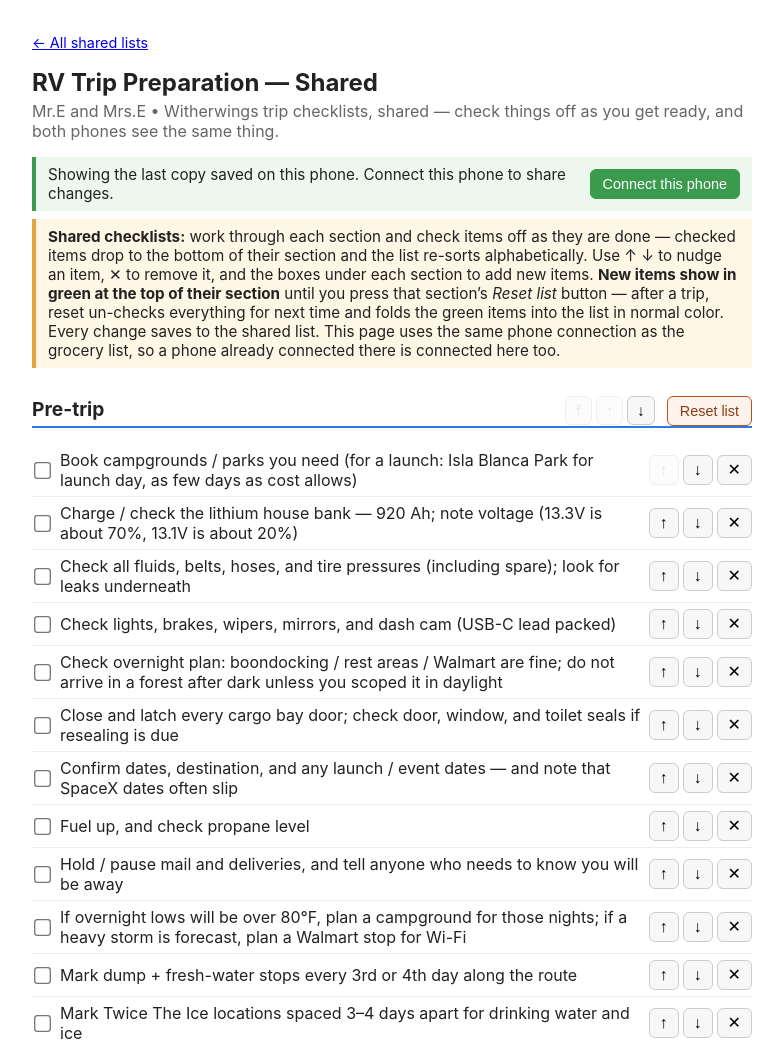
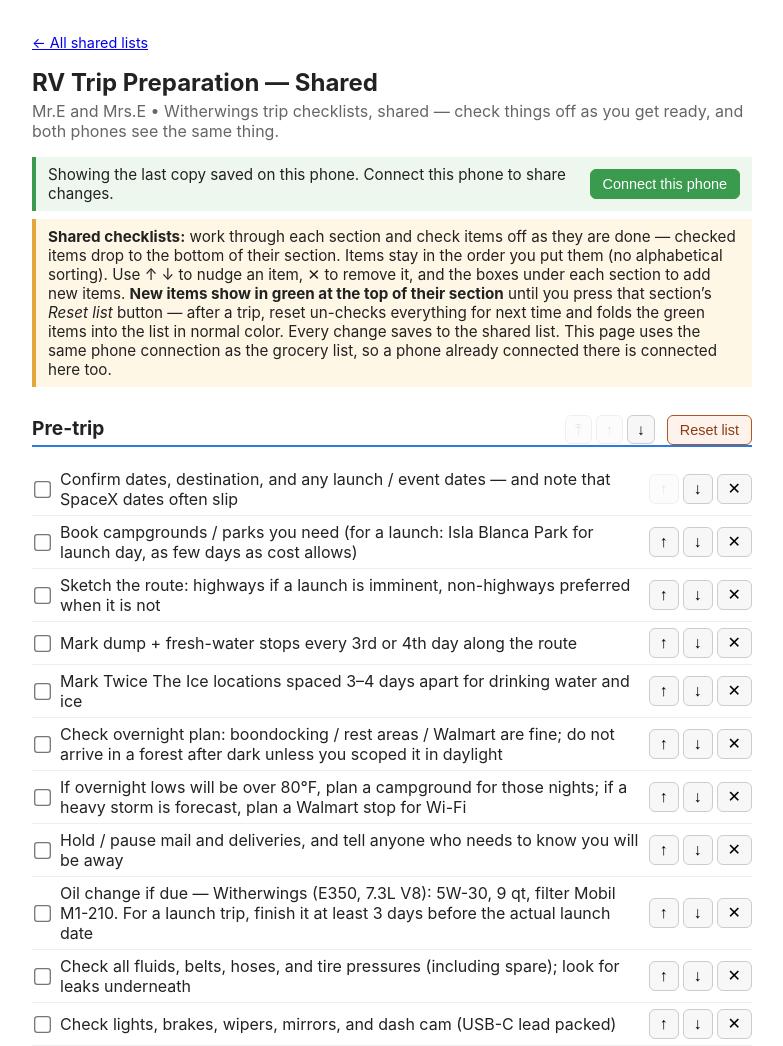
Before and after one commit to MisterE000/Muse-list-, a plain HTML site: page trip-prep.html in a window 1280 px wide. Shown: the top 1046 px of the page, without its empty margins (248-1031 px from the left). Drawn offline with Linux system fonts and the light colour scheme; no server answers.

Commit message:
Publish: trip-prep.html

```diff
--- a/trip-prep.html
+++ b/trip-prep.html
@@ -52,7 +52,7 @@
 <h1>RV Trip Preparation — Shared</h1>
 <p class="sub">Mr.E and Mrs.E • Witherwings trip checklists, shared — check things off as you get ready, and both phones see the same thing.</p>
 <div class="sync"><span id="syncStatus">Loading the trip list…</span><button id="connectBtn" type="button" style="display:none">Connect this phone</button><button id="disconnectBtn" type="button" class="plain" style="display:none">Disconnect</button></div>
-<div class="trial"><strong>Shared checklists:</strong> work through each section and check items off as they are done — checked items drop to the bottom of their section and the list re-sorts alphabetically. Use ↑ ↓ to nudge an item, ✕ to remove it, and the boxes under each section to add new items. <strong>New items show in green at the top of their section</strong> until you press that section’s <em>Reset list</em> button — after a trip, reset un-checks everything for next time and folds the green items into the list in normal color. Every change saves to the shared list. This page uses the same phone connection as the grocery list, so a phone already connected there is connected here too.</div>
+<div class="trial"><strong>Shared checklists:</strong> work through each section and check items off as they are done — checked items drop to the bottom of their section. Items stay in the order you put them (no alphabetical sorting). Use ↑ ↓ to nudge an item, ✕ to remove it, and the boxes under each section to add new items. <strong>New items show in green at the top of their section</strong> until you press that section’s <em>Reset list</em> button — after a trip, reset un-checks everything for next time and folds the green items into the list in normal color. Every change saves to the shared list. This page uses the same phone connection as the grocery list, so a phone already connected there is connected here too.</div>
 
 <div id="stores"></div>
 
@@ -60,7 +60,7 @@
 <ul>
   <li>→ Sections start in trip order: Pre-trip → Preparing → Day-of-departure → Walk-out → In-transit → After returning, plus Winterizing for the off-season.</li>
   <li>→ Rearrange sections as the trip unfolds: <strong>⤒</strong> beside a section title sends that section straight to the top (Preparing while you pack, In-transit once you are rolling), and ↑ ↓ nudge it one step. The order is shared, so both phones show the same arrangement.</li>
-  <li>→ Check the box when an item is done — it moves to the bottom of its section and the list re-sorts A–Z.</li>
+  <li>→ Check the box when an item is done — it moves to the bottom of its section. Nothing sorts alphabetically: items stay in the order you arrange them.</li>
   <li>→ ↑ and ↓ move an item one step; ✕ removes an item. The add boxes under each section add new items.</li>
   <li>→ Newly added items are <strong>green and at the top</strong> of their section, so fresh additions stand out.</li>
   <li>→ When a section is finished with (or the trip is over), press its <strong>Reset list</strong> button: everything un-checks ready for next time, and the green items turn normal color and take their normal place in the list.</li>
@@ -726,11 +726,13 @@
 }
 
 /* New items (added since the last reset) sit green at the top; other open
-   items follow; checked items sink to the bottom. Each group sorted A-Z. */
+   items follow; checked items sink to the bottom. Within each group the
+   items keep their stored order — NO alphabetical sorting, so the up/down
+   arrows set a manual order that stays put (Gary's call, Nov 4, 2026). */
 function arrange(items) {
-  var fresh = items.filter(function (i) { return i.fresh && !i.done; }).sort(cmpName);
-  var open = items.filter(function (i) { return !i.fresh && !i.done; }).sort(cmpName);
-  var done = items.filter(function (i) { return i.done; }).sort(cmpName);
+  var fresh = items.filter(function (i) { return i.fresh && !i.done; });
+  var open = items.filter(function (i) { return !i.fresh && !i.done; });
+  var done = items.filter(function (i) { return i.done; });
   return fresh.concat(open).concat(done);
 }
 
```
